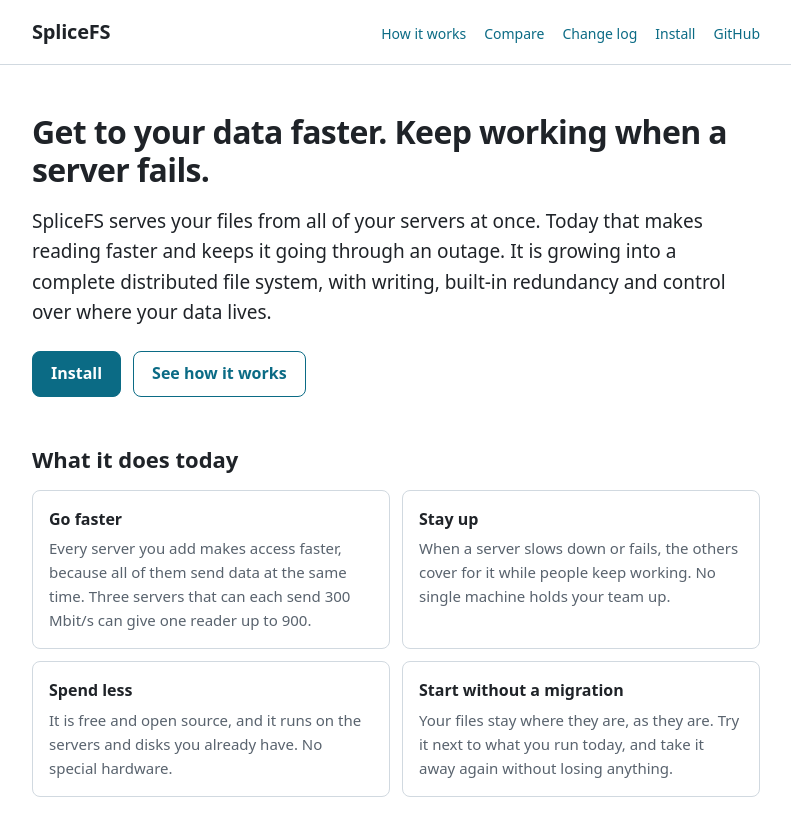
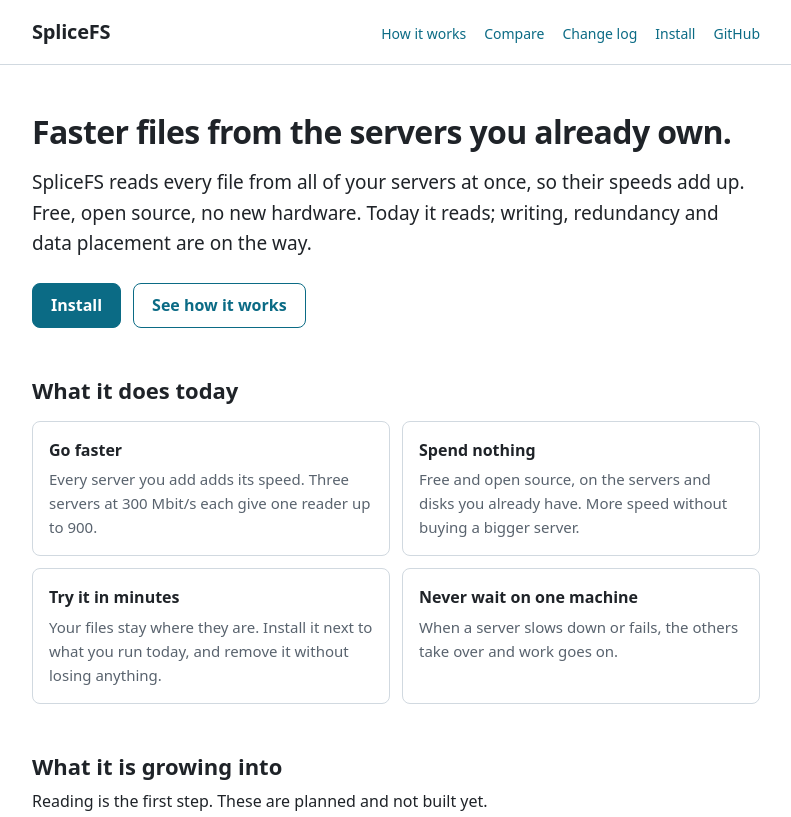
Before and after one commit to SpliceFS/org-site, a plain HTML site: page site/index.html in a window 1280 px wide. Shown: the top 817 px of the page, without its empty margins (244-1035 px from the left). Drawn offline with Linux system fonts and the light colour scheme.

Commit message:
Lead the home page with speed and cost, not with outages

```diff
--- a/site/index.html
+++ b/site/index.html
@@ -4,7 +4,7 @@
 <meta charset="utf-8">
 <meta name="viewport" content="width=device-width, initial-scale=1">
 <title>SpliceFS</title>
-<meta name="description" content="SpliceFS serves your files from all of your servers at once: faster access, and work goes on when a server fails. Read-only today, growing into a complete distributed file system.">
+<meta name="description" content="SpliceFS reads every file from all of your servers at once, so their speeds add up. Free, open source, on the hardware you already have. Read-only today, growing into a complete distributed file system.">
 <style>
 :root {
   --bg: #ffffff;
@@ -116,16 +116,16 @@ footer { border-top: 1px solid var(--border); margin-top: 48px; padding: 24px 0
 </header>
 <main>
   <div class="wrap">
-    <h1>Get to your data faster. Keep working when a server fails.</h1>
-    <p class="lead">SpliceFS serves your files from all of your servers at once. Today that makes reading faster and keeps it going through an outage. It is growing into a complete distributed file system, with writing, built-in redundancy and control over where your data lives.</p>
+    <h1>Faster files from the servers you already own.</h1>
+    <p class="lead">SpliceFS reads every file from all of your servers at once, so their speeds add up. Free, open source, no new hardware. Today it reads; writing, redundancy and data placement are on the way.</p>
     <p class="cta"><a class="btn primary" href="https://packages.splicefs.org/">Install</a> <a class="btn" href="/how-it-works/">See how it works</a></p>
 
     <h2>What it does today</h2>
     <ul class="gets">
-      <li class="get"><strong>Go faster</strong><span>Every server you add makes access faster, because all of them send data at the same time. Three servers that can each send 300 Mbit/s can give one reader up to 900.</span></li>
-      <li class="get"><strong>Stay up</strong><span>When a server slows down or fails, the others cover for it while people keep working. No single machine holds your team up.</span></li>
-      <li class="get"><strong>Spend less</strong><span>It is free and open source, and it runs on the servers and disks you already have. No special hardware.</span></li>
-      <li class="get"><strong>Start without a migration</strong><span>Your files stay where they are, as they are. Try it next to what you run today, and take it away again without losing anything.</span></li>
+      <li class="get"><strong>Go faster</strong><span>Every server you add adds its speed. Three servers at 300 Mbit/s each give one reader up to 900.</span></li>
+      <li class="get"><strong>Spend nothing</strong><span>Free and open source, on the servers and disks you already have. More speed without buying a bigger server.</span></li>
+      <li class="get"><strong>Try it in minutes</strong><span>Your files stay where they are. Install it next to what you run today, and remove it without losing anything.</span></li>
+      <li class="get"><strong>Never wait on one machine</strong><span>When a server slows down or fails, the others take over and work goes on.</span></li>
     </ul>
 
     <h2>What it is growing into</h2>
```
